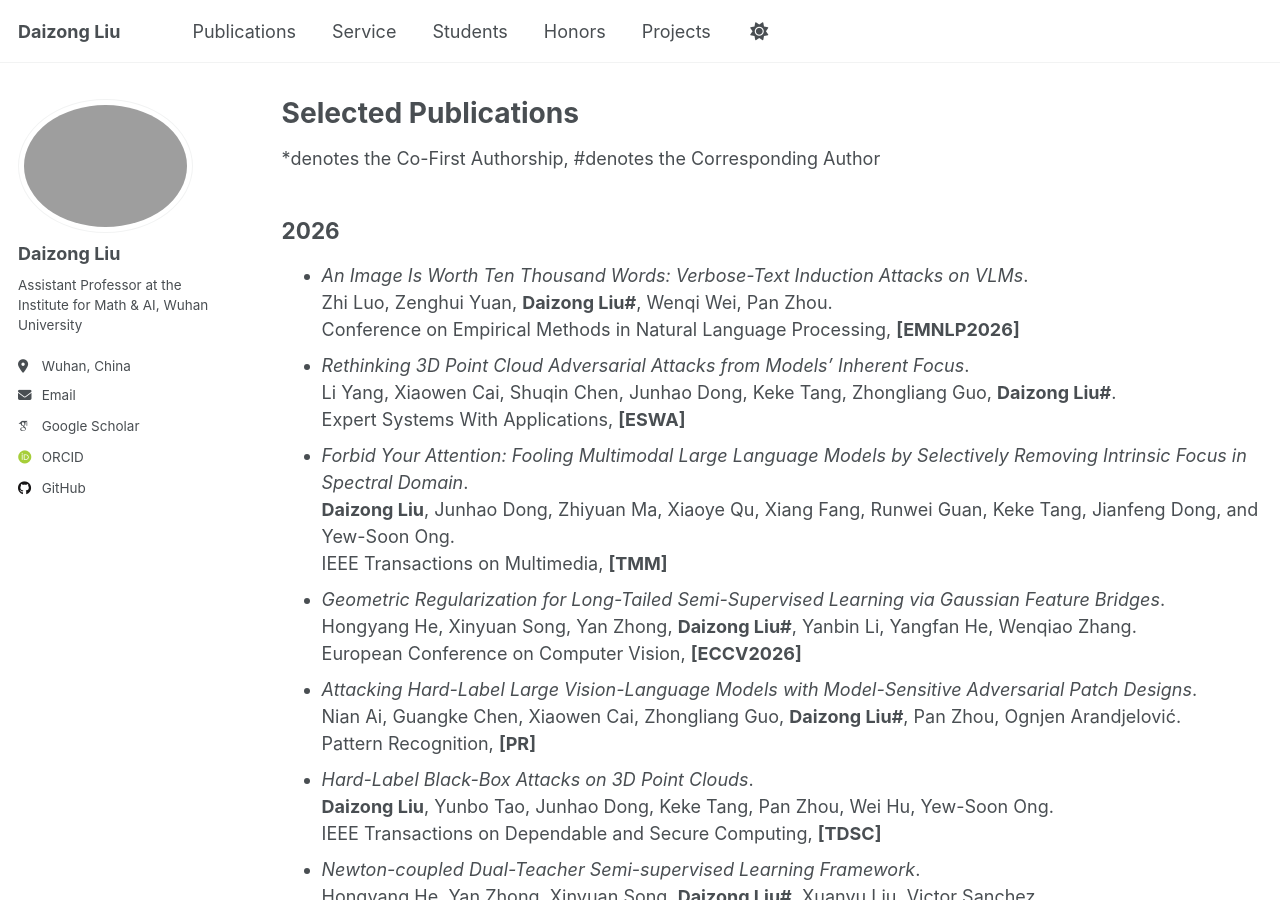
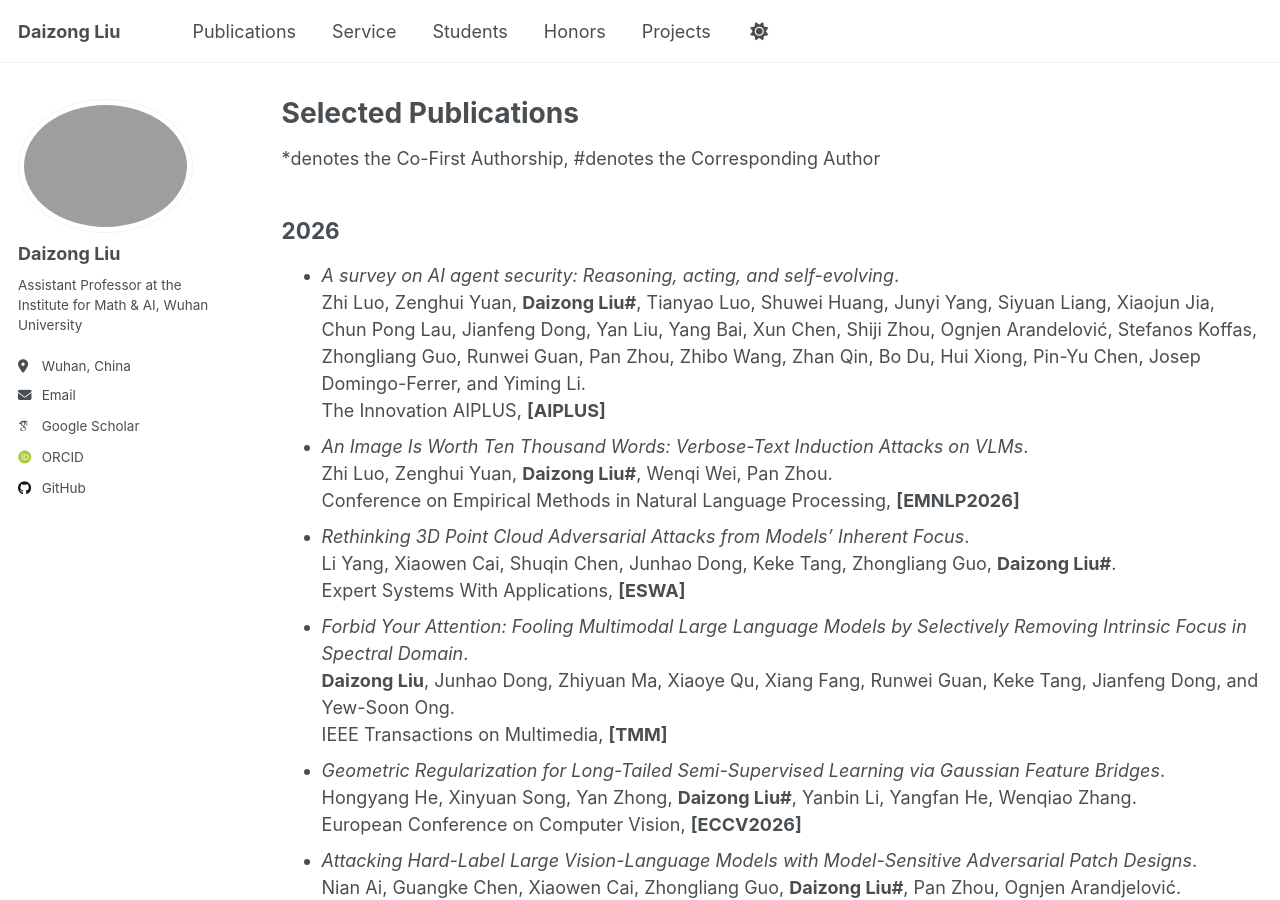
Before and after one commit to liudaizong/liudaizong.github.io, a Jekyll site: the page built from _pages/publications.md, in a window 1280 px wide and 900 px high. Built offline with Jekyll 4.4.1, drawn with Linux system fonts in a browser that asks for light colours; some web fonts are replaced.

Commit message:
Update publications.md

```diff
--- a/_pages/publications.md
+++ b/_pages/publications.md
@@ -7,6 +7,7 @@ author_profile: true
 *denotes the Co-First Authorship, #denotes the Corresponding Author
 
 ## 2026
+* *A survey on AI agent security: Reasoning, acting, and self-evolving*.<br/> Zhi Luo, Zenghui Yuan, **Daizong Liu#**, Tianyao Luo, Shuwei Huang, Junyi Yang, Siyuan Liang, Xiaojun Jia, Chun Pong Lau, Jianfeng Dong, Yan Liu, Yang Bai, Xun Chen, Shiji Zhou, Ognjen Arandelović, Stefanos Koffas, Zhongliang Guo, Runwei Guan, Pan Zhou, Zhibo Wang, Zhan Qin, Bo Du, Hui Xiong, Pin-Yu Chen, Josep Domingo-Ferrer, and Yiming Li.<br/> The Innovation AIPLUS, **[AIPLUS]**
 * *An Image Is Worth Ten Thousand Words: Verbose-Text Induction Attacks on VLMs*.<br/> Zhi Luo, Zenghui Yuan, **Daizong Liu#**, Wenqi Wei, Pan Zhou.<br/> Conference on Empirical Methods in Natural Language Processing, **[EMNLP2026]**
 * *Rethinking 3D Point Cloud Adversarial Attacks from Models’ Inherent Focus*.<br/> Li Yang, Xiaowen Cai, Shuqin Chen, Junhao Dong, Keke Tang, Zhongliang Guo, **Daizong Liu#**.<br/> Expert Systems With Applications, **[ESWA]**
 * *Forbid Your Attention: Fooling Multimodal Large Language Models by Selectively Removing Intrinsic Focus in Spectral Domain*.<br/> **Daizong Liu**, Junhao Dong, Zhiyuan Ma, Xiaoye Qu, Xiang Fang, Runwei Guan, Keke Tang, Jianfeng Dong, and Yew-Soon Ong.<br/> IEEE Transactions on Multimedia, **[TMM]**
```
